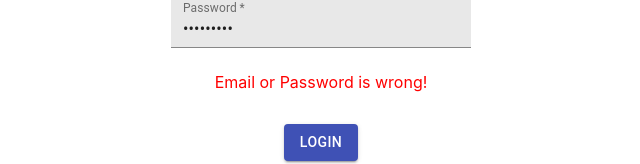
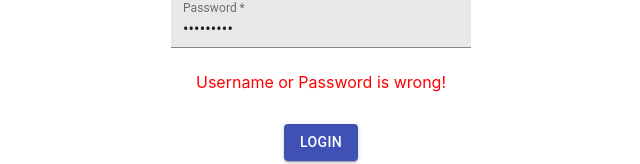
Before and after one commit to bounswe/2021SpringGroup7, a React (Create React App) app in the folder Columbus/frontend/: page / in a window 1280 px wide. Both pictures are taken after typing "Sample", "Sample123" into the empty fields and a click on the button "LOGIN". Shown: the part 328-492 px from the top of the page, without its empty margins (319-959 px from the left). Built offline with nearby package versions, Linux system fonts and the light colour scheme; no server answers.

Commit message:
Change email to username in login error message

```diff
--- a/Columbus/frontend/src/components/Forms/LoginForm/LoginForm.js
+++ b/Columbus/frontend/src/components/Forms/LoginForm/LoginForm.js
@@ -57,7 +57,7 @@ const LoginForm = ({ handleClose, showError}) => {
         }
         />
         <div>
-        {showError ? <p className={classes.error}>Email or Password is wrong!</p> : null}
+        {showError ? <p className={classes.error}>Username or Password is wrong!</p> : null}
         <Button
         type = "submit"
         variant = "contained"
```
